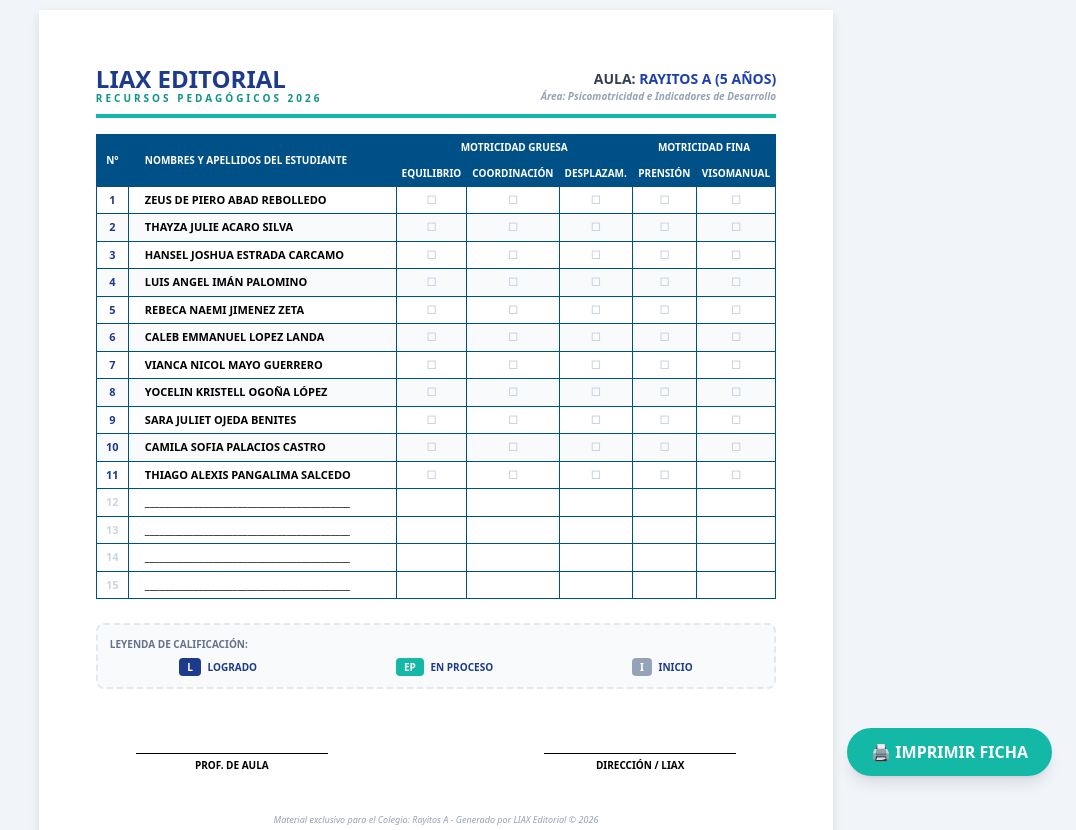
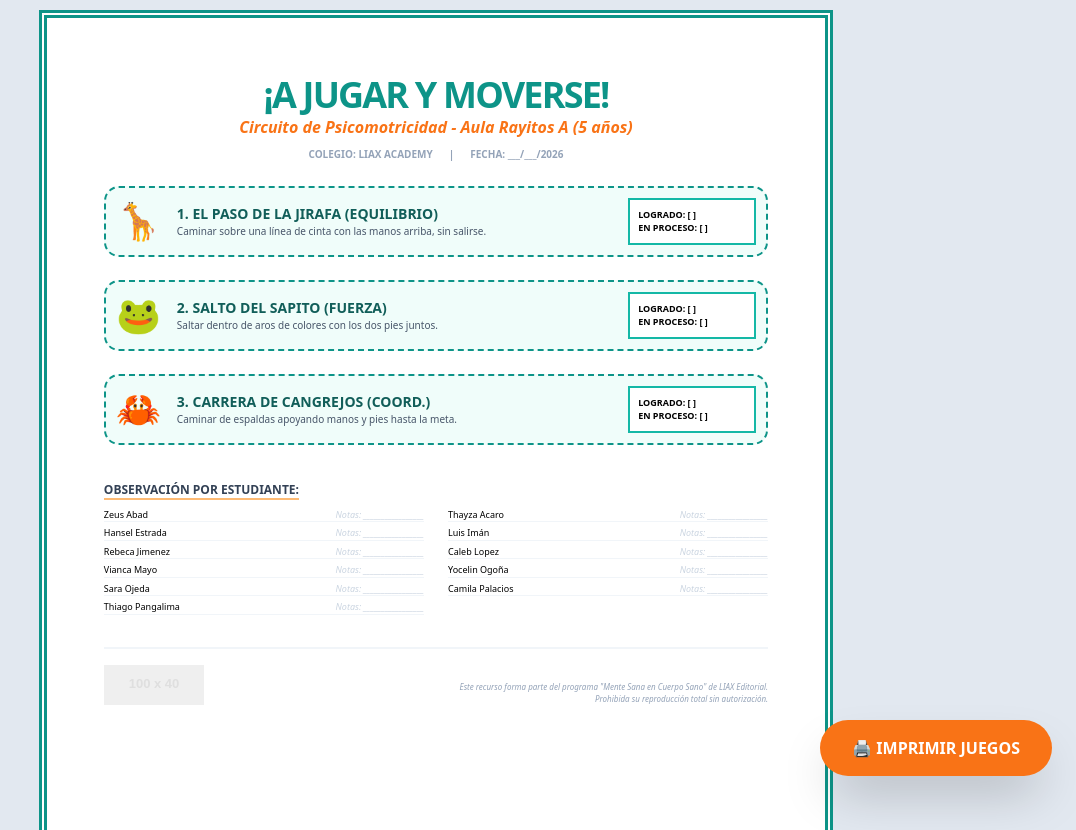
Before and after one commit to jcorrea647/liax-piloto, a plain HTML site: page recurso.html in a window 1280 px wide. Shown: the top 830 px of the page, without its empty margins (204-1280 px from the left). Drawn offline with nearby package versions, Linux system fonts and the light colour scheme; placeholder pictures from the web are drawn by us.

Commit message:
Update recurso.html

```diff
--- a/recurso.html
+++ b/recurso.html
@@ -2,121 +2,95 @@
 <html lang="es">
 <head>
     <meta charset="UTF-8">
-    <title>LIAX - Evaluación Psicomotriz RAYITOS A</title>
+    <title>Juegos Psicomotrices - LIAX</title>
     <script src="https://cdn.tailwindcss.com"></script>
     <style>
-        .a4-page { width: 210mm; min-height: 297mm; padding: 15mm; margin: 10px auto; background: white; box-shadow: 0 4px 10px rgba(0,0,0,0.1); }
-        @media print { .no-print { display: none; } .a4-page { margin: 0; box-shadow: none; } }
-        th { font-size: 10px; padding: 5px; border: 1px solid #005088; background-color: #005088; color: white; text-transform: uppercase; }
-        td { font-size: 11px; padding: 5px; border: 1px solid #005088; text-transform: uppercase; }
+        .a4-page { width: 210mm; min-height: 297mm; padding: 15mm; margin: 10px auto; background: white; border: 8px double #0d9488; }
+        .game-card { border: 2px dashed #0d9488; border-radius: 15px; padding: 10px; margin-bottom: 15px; background: #f0fdfa; }
+        @media print { .no-print { display: none; } .a4-page { margin: 0; } }
     </style>
 </head>
-<body class="bg-slate-100 font-sans">
+<body class="bg-slate-200 font-sans">
 
     <div class="fixed bottom-6 right-6 no-print">
-        <button onclick="window.print()" class="bg-teal-500 hover:bg-teal-600 text-white px-6 py-3 rounded-full font-bold shadow-lg transition-all">
-            🖨️ IMPRIMIR FICHA
+        <button onclick="window.print()" class="bg-orange-500 hover:bg-orange-600 text-white px-8 py-4 rounded-full font-bold shadow-2xl transition-all">
+            🖨️ IMPRIMIR JUEGOS
         </button>
     </div>
 
     <div class="a4-page">
-        <div class="flex justify-between items-center border-b-4 border-teal-500 pb-2 mb-4">
-            <div>
-                <h1 class="text-2xl font-black text-blue-900 leading-none">LIAX EDITORIAL</h1>
-                <p class="text-teal-600 font-bold text-[10px] tracking-[3px]">RECURSOS PEDAGÓGICOS 2026</p>
-            </div>
-            <div class="text-right">
-                <p class="text-sm font-bold text-slate-700">AULA: <span class="text-blue-800">RAYITOS A (5 AÑOS)</span></p>
-                <p class="text-[10px] font-semibold text-slate-400 italic">Área: Psicomotricidad e Indicadores de Desarrollo</p>
+        <div class="text-center mb-6">
+            <h1 class="text-4xl font-black text-teal-600 uppercase tracking-tighter">¡A JUGAR Y MOVERSE!</h1>
+            <p class="text-orange-500 font-bold italic">Circuito de Psicomotricidad - Aula Rayitos A (5 años)</p>
+            <div class="flex justify-center gap-4 mt-2 text-[10px] font-bold text-slate-400">
+                <span>COLEGIO: LIAX ACADEMY</span> | <span>FECHA: ___/___/2026</span>
             </div>
         </div>
 
-        <table class="w-full border-collapse">
-            <thead>
-                <tr>
-                    <th rowspan="2" class="w-8">N°</th>
-                    <th rowspan="2" class="text-left px-4">Nombres y Apellidos del Estudiante</th>
-                    <th colspan="3">Motricidad Gruesa</th>
-                    <th colspan="2">Motricidad Fina</th>
-                </tr>
-                <tr>
-                    <th class="w-16">Equilibrio</th>
-                    <th class="w-16">Coordinación</th>
-                    <th class="w-16">Desplazam.</th>
-                    <th class="w-16">Prensión</th>
-                    <th class="w-16">Visomanual</th>
-                </tr>
-            </thead>
-            <tbody>
+        <div class="grid grid-cols-1 gap-2">
+
+            <div class="game-card flex items-center gap-4">
+                <div class="text-4xl">🦒</div>
+                <div class="flex-1">
+                    <h3 class="font-black text-teal-800 uppercase text-sm">1. El Paso de la Jirafa (Equilibrio)</h3>
+                    <p class="text-[10px] text-slate-600">Caminar sobre una línea de cinta con las manos arriba, sin salirse.</p>
+                </div>
+                <div class="bg-white border-2 border-teal-500 p-2 text-[9px] font-bold w-32">
+                    LOGRADO: [ ]<br>EN PROCESO: [ ]
+                </div>
+            </div>
+
+            <div class="game-card flex items-center gap-4">
+                <div class="text-4xl">🐸</div>
+                <div class="flex-1">
+                    <h3 class="font-black text-teal-800 uppercase text-sm">2. Salto del Sapito (Fuerza)</h3>
+                    <p class="text-[10px] text-slate-600">Saltar dentro de aros de colores con los dos pies juntos.</p>
+                </div>
+                <div class="bg-white border-2 border-teal-500 p-2 text-[9px] font-bold w-32">
+                    LOGRADO: [ ]<br>EN PROCESO: [ ]
+                </div>
+            </div>
+
+            <div class="game-card flex items-center gap-4">
+                <div class="text-4xl">🦀</div>
+                <div class="flex-1">
+                    <h3 class="font-black text-teal-800 uppercase text-sm">3. Carrera de Cangrejos (Coord.)</h3>
+                    <p class="text-[10px] text-slate-600">Caminar de espaldas apoyando manos y pies hasta la meta.</p>
+                </div>
+                <div class="bg-white border-2 border-teal-500 p-2 text-[9px] font-bold w-32">
+                    LOGRADO: [ ]<br>EN PROCESO: [ ]
+                </div>
+            </div>
+
+        </div>
+
+        <div class="mt-4">
+            <h4 class="text-xs font-bold text-slate-700 mb-2 border-b-2 border-orange-300 inline-block">OBSERVACIÓN POR ESTUDIANTE:</h4>
+            <div class="grid grid-cols-2 gap-x-6 gap-y-1">
                 <script>
                     const alumnos = [
-                        "Zeus de Piero Abad Rebolledo",
-                        "Thayza Julie Acaro Silva",
-                        "Hansel Joshua Estrada Carcamo",
-                        "Luis Angel Imán Palomino",
-                        "Rebeca Naemi Jimenez Zeta",
-                        "Caleb Emmanuel Lopez Landa",
-                        "Vianca Nicol Mayo Guerrero",
-                        "Yocelin Kristell Ogoña López",
-                        "Sara Juliet Ojeda Benites",
-                        "Camila Sofia Palacios Castro",
-                        "Thiago Alexis Pangalima Salcedo"
+                        "Zeus Abad", "Thayza Acaro", "Hansel Estrada",
+                        "Luis Imán", "Rebeca Jimenez", "Caleb Lopez",
+                        "Vianca Mayo", "Yocelin Ogoña", "Sara Ojeda",
+                        "Camila Palacios", "Thiago Pangalima"
                     ];
-
-                    alumnos.forEach((nombre, index) => {
-                        document.write(`
-                            <tr class="${index % 2 === 0 ? 'bg-white' : 'bg-slate-50'}">
-                                <td class="text-center font-bold text-blue-900">${index + 1}</td>
-                                <td class="font-semibold px-4">${nombre}</td>
-                                <td class="text-center text-slate-300 font-bold">☐</td>
-                                <td class="text-center text-slate-300 font-bold">☐</td>
-                                <td class="text-center text-slate-300 font-bold">☐</td>
-                                <td class="text-center text-slate-300 font-bold">☐</td>
-                                <td class="text-center text-slate-300 font-bold">☐</td>
-                            </tr>
-                        `);
+                    alumnos.forEach(name => {
+                        document.write(`<div class="text-[9px] border-b border-slate-100 flex justify-between">
+                            <span>${name}</span>
+                            <span class="text-slate-300 italic">Notas: _________________</span>
+                        </div>`);
                     });
-
-                    // Espacios adicionales para alumnos nuevos
-                    for(let i = alumnos.length + 1; i <= 15; i++) {
-                        document.write(`
-                            <tr class="bg-white">
-                                <td class="text-center font-bold text-slate-300">${i}</td>
-                                <td class="px-4">__________________________________________</td>
-                                <td class="text-center"></td><td class="text-center"></td>
-                                <td class="text-center"></td><td class="text-center"></td>
-                                <td class="text-center"></td>
-                            </tr>
-                        `);
-                    }
                 </script>
-            </tbody>
-        </table>
-
-        <div class="mt-6 p-3 border-2 border-dashed border-slate-200 rounded-lg bg-slate-50">
-            <h3 class="text-[10px] font-bold text-slate-500 uppercase mb-2">Leyenda de Calificación:</h3>
-            <div class="flex justify-around text-[10px] font-bold text-blue-900">
-                <p><span class="bg-blue-900 text-white px-2 py-0.5 rounded mr-1">L</span> LOGRADO</p>
-                <p><span class="bg-teal-500 text-white px-2 py-0.5 rounded mr-1">EP</span> EN PROCESO</p>
-                <p><span class="bg-slate-400 text-white px-2 py-0.5 rounded mr-1">I</span> INICIO</p>
             </div>
         </div>
 
-        <div class="mt-16 flex justify-between px-10">
-            <div class="text-center">
-                <div class="w-48 border-t border-black mb-1"></div>
-                <p class="text-[10px] font-bold uppercase">Prof. de Aula</p>
-            </div>
-            <div class="text-center">
-                <div class="w-48 border-t border-black mb-1"></div>
-                <p class="text-[10px] font-bold uppercase">Dirección / LIAX</p>
-            </div>
+        <div class="mt-8 pt-4 border-t-2 border-slate-100 flex justify-between items-end">
+            <img src="https://via.placeholder.com/100x40?text=LIAX+LOGOTIPO" alt="Logo" class="opacity-30">
+            <p class="text-[8px] text-slate-400 max-w-xs text-right italic">
+                Este recurso forma parte del programa "Mente Sana en Cuerpo Sano" de LIAX Editorial.
+                Prohibida su reproducción total sin autorización.
+            </p>
         </div>
-
-        <footer class="mt-10 text-center">
-            <p class="text-[9px] text-slate-400 italic">Material exclusivo para el Colegio: Rayitos A - Generado por LIAX Editorial © 2026</p>
-        </footer>
     </div>
-
 </body>
 </html>
```
